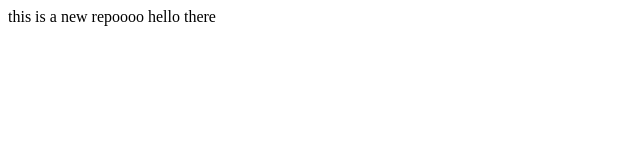
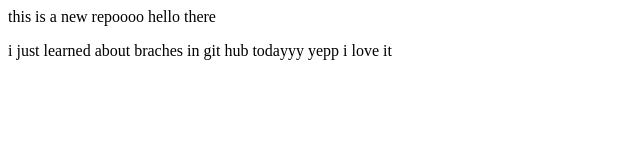
Before and after one commit to pragyasonare/localrepo, a plain HTML site: page index.html in a window 1280 px wide. Shown: the whole page, without its empty margins (0-640 px from the left). Drawn offline with Linux system fonts and the light colour scheme.

Commit message:
Added feature

```diff
--- a/index.html
+++ b/index.html
@@ -1 +1,4 @@
 <p>this is  a new repoooo hello there </p>
+
+
+<p> i just learned about braches in git hub todayyy yepp i love it </p>
```
